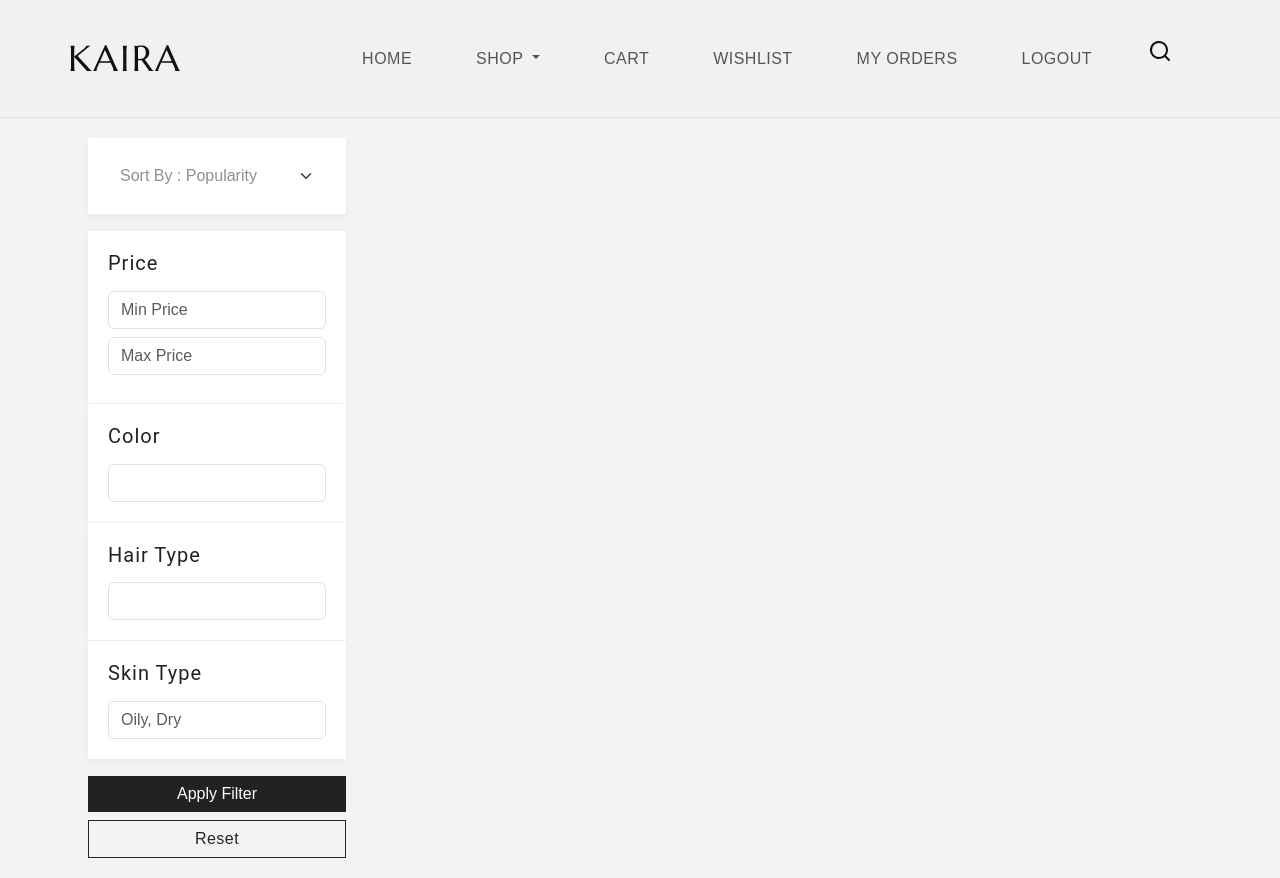
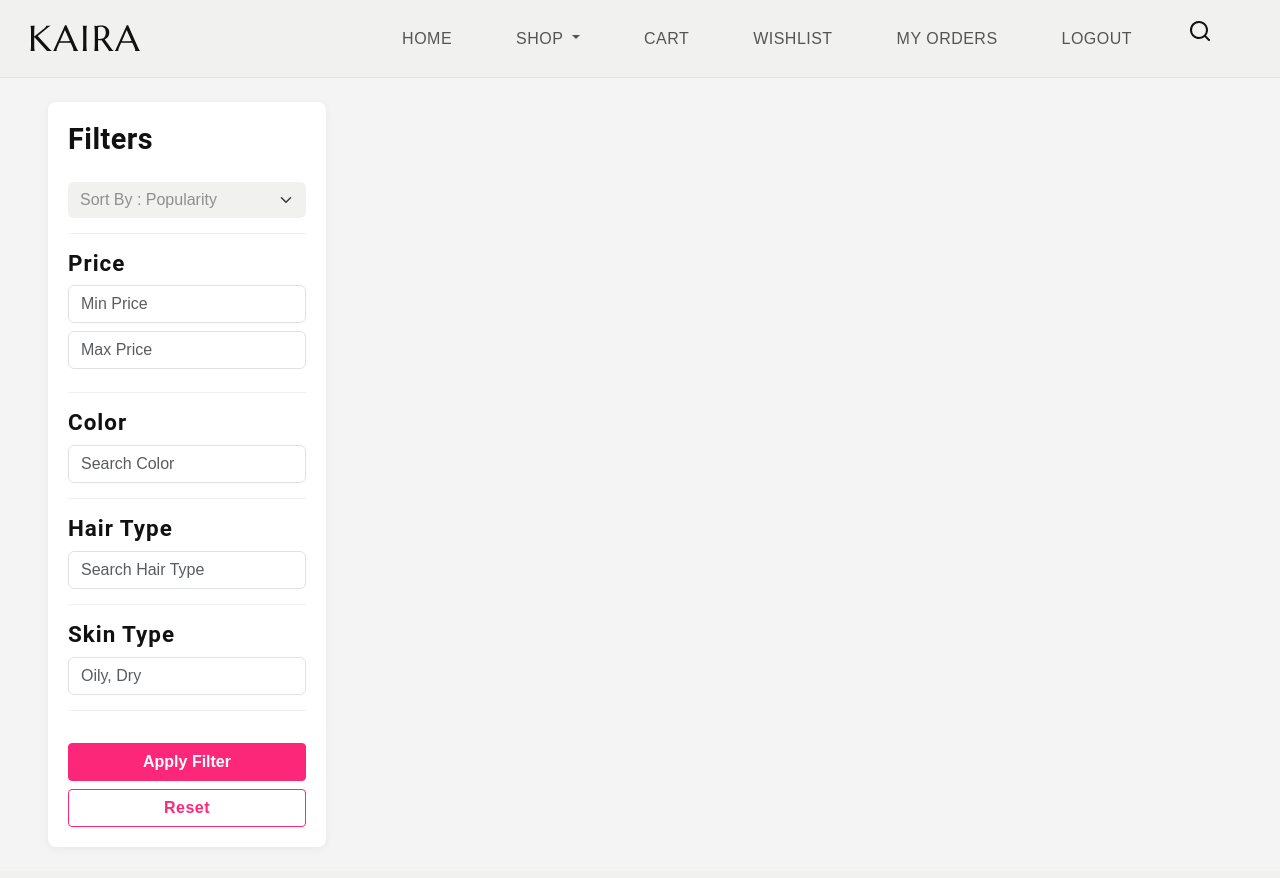
Before and after one commit to moniaparnesh/monica, a Django app: template sample/templates/product.html in a window 1280 px wide. After the commit the page ends 847 px from the top, so only its background shows below. Run offline with Django 5.2, Linux system fonts and the light colour scheme; the template is opened without the code that fills it: values that come from a table or form of the project are taken from there, others are empty; data comes from the database, SQL or seed files in the repository; some web fonts are replaced.

Commit message:
Update product.html

```diff
--- a/sample/templates/product.html
+++ b/sample/templates/product.html
@@ -345,15 +345,16 @@
   <script src="{% static 'js/script.min.js' %}"></script>
 
 
-<div class="container-fluid px-5">
+<div class="container-fluid px-2 px-md-5 mt-4">
   <div class="row">
 
     <!-- LEFT FILTER SIDEBAR -->
-    <div class="col-md-3">
+    <div class="col-lg-3 col-md-4 mb-4">
       <form method="get" action="{% url 'all_products' %}" class="filter-sidebar">
+        <h4 class="mb-4 fw-bold">Filters</h4>
 
         <div class="filter-box mb-3">
-          <select name="sort" class="form-select border-0">
+          <select name="sort" class="form-select border-0 bg-light">
             <option value="">Sort By : Popularity</option>
             <option value="low_to_high" {% if sort == "low_to_high" %}selected{% endif %}>Price Low to High</option>
             <option value="high_to_low" {% if sort == "high_to_low" %}selected{% endif %}>Price High to Low</option>
@@ -361,68 +362,62 @@
           </select>
         </div>
 
-        <div class="filter-box">
-          <h5>Price</h5>
+        <div class="filter-box mb-3">
+          <h5 class="fw-semibold">Price</h5>
           <input type="number" name="min_price" class="form-control mb-2" placeholder="Min Price" value="{{ min_price }}">
           <input type="number" name="max_price" class="form-control mb-2" placeholder="Max Price" value="{{ max_price }}">
         </div>
 
-        <div class="filter-box">
-          <h5>Color</h5>
-          <input type="text" name="color" class="form-control" placeholder=" " value="{{ colors }}">
-
+        <div class="filter-box mb-3">
+          <h5 class="fw-semibold">Color</h5>
+          <input type="text" name="color" class="form-control" placeholder="Search Color" value="{{ colors }}">
         </div>
 
-        <div class="filter-box">
-          <h5>Hair Type</h5>
-          <input type="text" name="hair_type" class="form-control" placeholder=" " value="{{ hair_type }}">
+        <div class="filter-box mb-3">
+          <h5 class="fw-semibold">Hair Type</h5>
+          <input type="text" name="hair_type" class="form-control" placeholder="Search Hair Type" value="{{ hair_type }}">
         </div>
 
-        <div class="filter-box">
-          <h5>Skin Type</h5>
+        <div class="filter-box mb-3">
+          <h5 class="fw-semibold">Skin Type</h5>
           <input type="text" name="skin_type" class="form-control" placeholder="Oily, Dry" value="{{ skin_type }}">
         </div>
 
-        <button type="submit" class="btn btn-dark w-100 mt-3">Apply Filter</button>
-        <a href="{% url 'all_products' %}" class="btn btn-outline-dark w-100 mt-2">Reset</a>
+        <button type="submit" class="btn btn-nykaa w-100 mt-3 text-white fw-bold">Apply Filter</button>
+        <a href="{% url 'all_products' %}" class="btn btn-outline-nykaa w-100 mt-2 fw-bold">Reset</a>
 
       </form>
     </div>
 
-
-    <div class="col-md-9">
-      <div class="row row-cols-1 row-cols-md-3 g-4">
+    <!-- PRODUCTS GRID -->
+    <div class="col-lg-9 col-md-8">
+      <div class="row row-cols-2 row-cols-sm-2 row-cols-md-3 row-cols-lg-4 g-3 g-md-4">
 
         {% for i in data %}
         <div class="col">
-          <div class="nykaa-card">
+          <div class="nykaa-card h-100 d-flex flex-column">
 
             <div class="product-labels">
-              <span>FEATURED</span>
-              <span class="green">BESTSELLER</span>
+              <span class="featured-badge">FEATURED</span>
+              <span class="bestseller-badge">BESTSELLER</span>
             </div>
 
-            <a href="{% url 'product_detail' i.pk %}">
-              <img src="{{ i.image.url }}" class="nykaa-img" alt="{{ i.product_name }}">
+            <a href="{% url 'product_detail' i.pk %}" class="text-center d-block mb-2">
+              <img src="{{ i.image.url }}" class="nykaa-img img-fluid" alt="{{ i.product_name }}">
             </a>
 
-            <div class="card-body text-center">
-              <h5 class="product-name">
+            <div class="card-body text-center d-flex flex-column flex-grow-1 p-0 mt-2">
+              <h5 class="product-name flex-grow-1">
                 <a href="{% url 'product_detail' i.pk %}">
                   {{ i.product_name }}
                 </a>
               </h5>
 
-              <p class="price">
-                ₹{{ i.product_price }}
-              </p>
+              <p class="price mb-1">₹{{ i.product_price }}</p>
+              <p class="stock mb-2">Stock: {{ i.product_quantity }}</p>
 
-              <p class="stock">Stock: {{ i.product_quantity }}</p>
-
-
-
-              <a href="../cart/{{ i.pk }}" class="btn btn-dark w-100 mt-2">
-                Add to Cart
+              <a href="../cart/{{ i.pk }}" class="btn btn-nykaa w-100 mt-auto text-white fw-semibold">
+                Add to Bag
               </a>
             </div>
 
@@ -436,45 +431,119 @@
   </div>
 </div>
 <style>
-  .product-img {
+/* NYKAA STYLE & RESPONSIVE CSS */
+body {
+  background: #f4f4f4;
+  font-family: 'Jost', sans-serif;
+  color: #333;
+}
+
+.btn-nykaa {
+  background-color: #fc2779;
+  border-color: #fc2779;
+  border-radius: 4px;
+}
+.btn-nykaa:hover {
+  background-color: #d8165d;
+  border-color: #d8165d;
+  color: #fff;
+}
+.btn-outline-nykaa {
+  border-color: #fc2779;
+  color: #fc2779;
+  border-radius: 4px;
+  background: transparent;
+}
+.btn-outline-nykaa:hover {
+  background-color: #fc2779;
+  color: #fff;
+}
+
+.filter-sidebar {
+  background: #fff;
+  padding: 20px;
+  border-radius: 8px;
+  box-shadow: 0 2px 10px rgba(0,0,0,0.05);
+  position: sticky;
+  top: 90px;
+}
+.filter-box {
+  border-bottom: 1px solid #f0f0f0;
+  padding-bottom: 15px;
+}
+.filter-box:last-child {
+  border-bottom: none;
+}
+
+.nykaa-card {
+  background: #fff;
+  border-radius: 8px;
+  padding: 15px;
+  box-shadow: 0 2px 8px rgba(0,0,0,0.08);
+  transition: transform 0.3s ease, box-shadow 0.3s ease;
+  position: relative;
+  overflow: hidden;
+}
+.nykaa-card:hover {
+  transform: translateY(-5px);
+  box-shadow: 0 8px 20px rgba(0,0,0,0.12);
+}
+
+.nykaa-img {
+  width: 100%;
+  height: 200px;
+  object-fit: contain;
   transition: transform 0.3s ease;
 }
-  .card:hover .product-img {
+.nykaa-card:hover .nykaa-img {
   transform: scale(1.05);
 }
 
-  /* Card shadow effect on hover */
-  .card:hover {
-    box-shadow: 0 0.5rem 1rem rgba(0,0,0,0.15);
-    transition: box-shadow 0.3s ease;
+.product-labels {
+  display: flex;
+  gap: 10px;
+  font-size: 11px;
+  font-weight: 700;
+  margin-bottom: 10px;
+  justify-content: center;
+}
+.featured-badge {
+  color: #fc2779;
+}
+.bestseller-badge {
+  color: #008945;
 }
 
-
-  .card-title:hover {
-    color: #0d6efd;
-    transition: color 0.3s ease;
+.product-name a {
+  text-decoration: none;
+  color: #000;
+  font-size: 15px;
+  font-weight: 500;
+  line-height: 1.3;
+  display: -webkit-box;
+  -webkit-line-clamp: 2;
+  -webkit-box-orient: vertical;
+  overflow: hidden;
 }
-.product-img {
-  height: 250px;
-  width: 100%;
-  object-fit: contain;
-  background-color: #f8f9fa;
+.product-name a:hover {
+  color: #fc2779;
 }
 
-.dropdown-submenu,
-.dropdown-subsubmenu {
+.price {
+  font-size: 18px;
+  font-weight: 700;
+  color: #333;
+}
+.stock {
+  font-size: 12px;
+  color: #777;
+}
+
+/* Navbar / Dropdown overrides */
+.dropdown-submenu, .dropdown-subsubmenu {
     position: relative;
 }
-
-.dropdown-submenu > .dropdown-menu {
-    top: 0;
-    left: 100%;
-    position: absolute;
-    margin-top: -1px;
-    display: none;
-    z-index: 1000;
-}
-
+.dropdown-submenu > .dropdown-menu,
 .dropdown-subsubmenu > .dropdown-menu {
     top: 0;
     left: 100%;
@@ -483,183 +552,37 @@
     display: none;
     z-index: 1000;
 }
-
-
 .dropdown-submenu:hover > .dropdown-menu,
 .dropdown-subsubmenu:hover > .dropdown-menu {
     display: block;
 }
 
-
-.dropdown-menu {
-    margin-top: 0;
+/* MOBILE RESPONSIVE TWEAKS */
+@media (max-width: 768px) {
+  .nykaa-img {
+    height: 160px;
   }
-      </style>
-
-
-
-<style>
-body {
-  background: #fff7fb;
-  font-family: 'Jost', sans-serif;
-}
-
-h2 {
-  font-weight: 700;
-  margin-top: 40px;
-  color: #222;
-}
-
-.card {
-  border-radius: 18px;
-  overflow: hidden;
-  transition: 0.3s ease;
-  background: white;
-}
-
-.card:hover {
-  transform: translateY(-6px);
-  box-shadow: 0 12px 30px rgba(0,0,0,0.15);
-}
-
-.product-img {
-  height: 260px;
-  width: 100%;
-  object-fit: contain;
-  padding: 15px;
-  background: #f5f5f5;
-  transition: transform 0.3s ease;
-}
-
-.card:hover .product-img {
-  transform: scale(1.08);
-}
-
-.badge {
-  font-size: 15px;
-  border-radius: 20px;
-  background: #222 !important;
-}
-
-.card-title a {
-  font-weight: 600;
-  font-size: 19px;
-  color: #222;
-}
-
-.card-title a:hover {
-  color: #222 !important;
-}
-
-.btn-primary {
-  background: #222;
-  border: none;
-  border-radius: 25px;
-}
-
-.btn-primary:hover {
-  background: #000;
-}
-
-.btn-outline-primary {
-  border-color: #222;
-  color: #222;
-  border-radius: 25px;
-}
-
-.btn-outline-primary:hover {
-  background: #222;
-  color: white;
-}
-
-.row {
-  padding: 20px 40px;
-}
-</style>
-<style>
-body {
-  background: #f3f3f3;
-}
-
-.filter-sidebar {
-  position: sticky;
-  top: 100px;
-}
-
-.filter-box {
-  background: white;
-  padding: 20px;
-  border-bottom: 1px solid #eee;
-  box-shadow: 0 2px 8px rgba(0,0,0,0.04);
-}
-
-.filter-box h5 {
-  font-size: 20px;
-  color: #222;
-  margin-bottom: 15px;
-}
-
-.nykaa-card {
-  background: white;
-  padding: 22px;
-  min-height: 470px;
-  transition: 0.3s ease;
-  box-shadow: 0 3px 12px rgba(0,0,0,0.06);
-}
-
-.nykaa-card:hover {
-  transform: translateY(-5px);
-  box-shadow: 0 10px 25px rgba(0,0,0,0.12);
-}
-
-.product-labels {
-  display: flex;
-  gap: 18px;
-  font-size: 13px;
-  color: #e80071;
-  font-weight: 500;
-  margin-bottom: 10px;
-}
-
-.product-labels .green {
-  color: #28a745;
-}
-
-.nykaa-img {
-  width: 100%;
-  height: 260px;
-  object-fit: contain;
-}
-
   .product-name a {
-  text-decoration: none;
-  color: #111;
-  font-size: 18px;
-  font-weight: 500;
-}
-
-.price {
-  font-size: 20px;
-  font-weight: 700;
-  color: #222;
-  margin-top: 10px;
-}
-
-.stock {
-  color: #555;
     font-size: 14px;
   }
-
-.gift-text {
-  color: #e80071;
-  text-decoration: none;
-  font-size: 15px;
+  .price {
+    font-size: 16px;
   }
-
-.btn-dark {
-  background: #222;
-  border-radius: 0;
-  border: none;
+  .nykaa-card {
+    padding: 10px;
+  }
+  .btn-nykaa {
+    font-size: 13px;
+    padding: 8px;
+  }
+  .product-labels {
+    font-size: 9px;
+    gap: 5px;
+  }
+  .filter-sidebar {
+    position: static;
+    margin-bottom: 20px;
+  }
 }
 </style>
 
```
Lines whose indentation alone changed are shown as unchanged.
